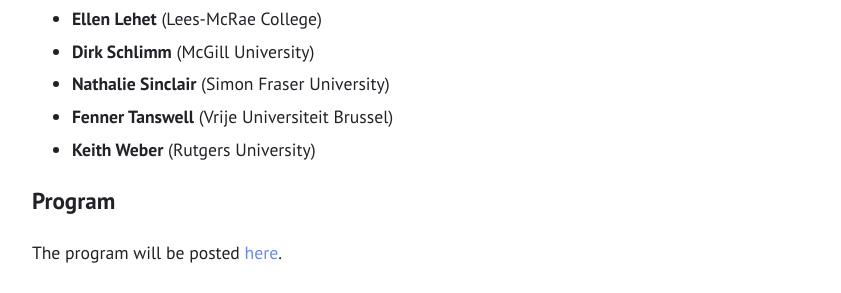
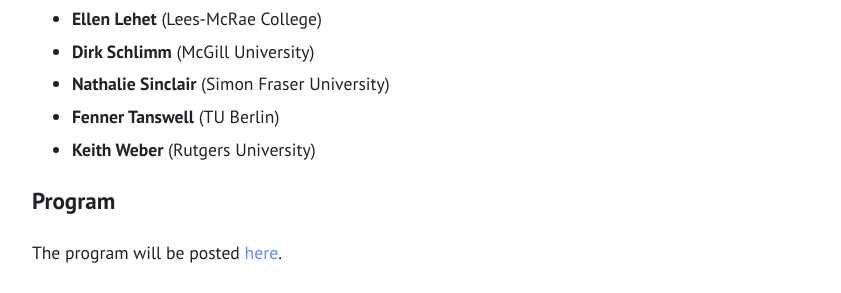
Before and after one commit to yhamami/mathed-pmp-workshop, a Jekyll site: the page built from index.md, in a window 1280 px wide. Shown: the part 1012-1305 px from the top of the page, without its empty margins (219-1060 px from the left). Built offline with Jekyll 4.4.1, drawn with Linux system fonts in a browser that asks for light colours.

```diff
--- a/index.md
+++ b/index.md
@@ -24,7 +24,7 @@ The workshop will take place on **June 12-14, 2023** at [Loughborough University
 - **Ellen Lehet** (Lees-McRae College)
 - **Dirk Schlimm** (McGill University)
 - **Nathalie Sinclair** (Simon Fraser University)
-- **Fenner Tanswell** (Vrije Universiteit Brussel)
+- **Fenner Tanswell** (TU Berlin)
 - **Keith Weber** (Rutgers University)
 
 # Program
```
Also changed, not shown: program.md (+1 -1 lines).
